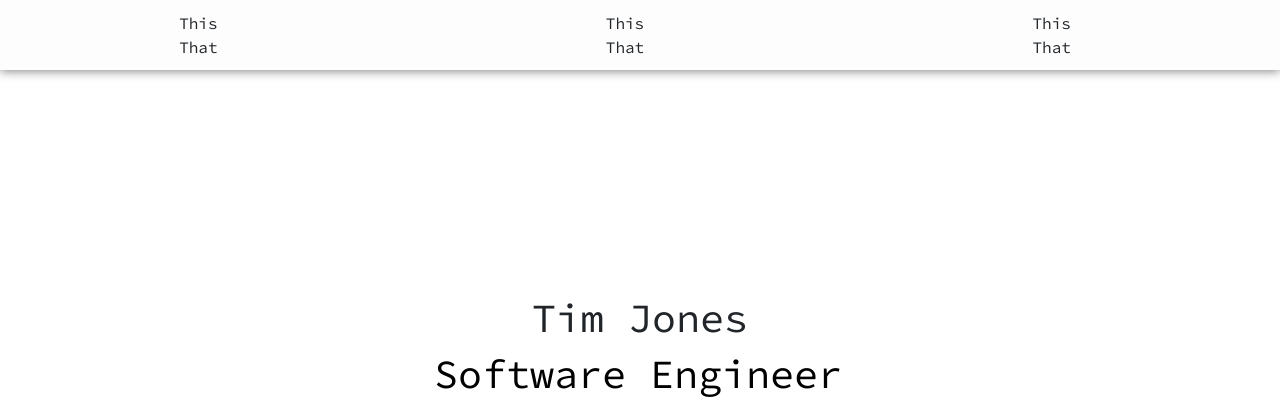
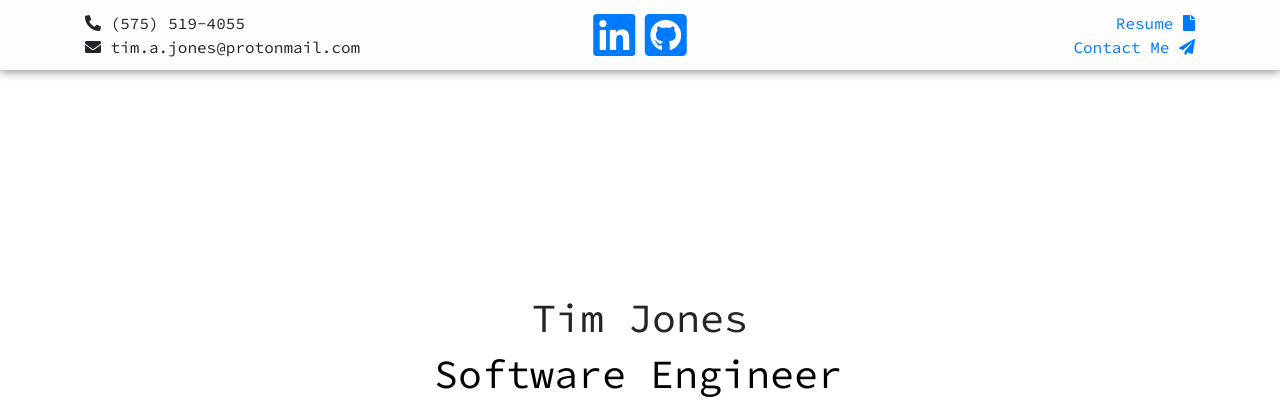
Before and after one commit to timjonez/django_portfolio, a Django app: page / in a window 1280 px wide. Shown: the top 420 px of the page. Run offline with Django 3.2, Linux system fonts and the light colour scheme; data comes from the database, SQL or seed files in the repository; some libraries are stand-ins or nearby versions.

Commit message:
[templates/base] add correct info for navbar

```diff
--- a/templates/base.html
+++ b/templates/base.html
@@ -12,19 +12,37 @@
 </head>
 <body>
     <div class="info-section">
-        <div class="row w-100">
-            <ul class="nav-list col-4 text-center">
-                <li>This</li>
-                <li>That</li>
-            </ul>
-            <ul class="nav-list col-4 text-center">
-                <li>This</li>
-                <li>That</li>
-            </ul>
-            <ul class="nav-list col-4 text-center">
-                <li>This</li>
-                <li>That</li>
-            </ul>
+        <div class="container">
+            <div class="row">
+                <div class="nav-list col-4">
+                    <div>
+                        <i class="fas fa-phone-alt icon"></i>
+                        (575) 519-4055
+                    </div>
+                    <div>
+                        <i class="fas fa-envelope icon"></i>
+                        tim.a.jones@protonmail.com
+                    </div>
+                </div>
+                <div class="nav-list col-4 text-center">
+                    <a href="https://www.linkedin.com/in/tim-jones-424555193/" class="links">
+                        <i class="fab fa-linkedin fa-3x"></i>
+                    </a>
+                    <a href="https://github.com/timjonez" class="links">
+                        <i class="fab fa-github-square fa-3x"></i>
+                    </a>
+                </div>
+                <div class="nav-list col-4 text-right">
+                    <a href="#" class="d-block info-link">
+                        Resume
+                        <i class="fas fa-file"></i>
+                    </a>
+                    <a href="#" class="info-link">
+                        Contact Me
+                        <i class="fas fa-paper-plane"></i>
+                    </a>
+                </div>
+            </div>
         </div>
 
     </div>
```
